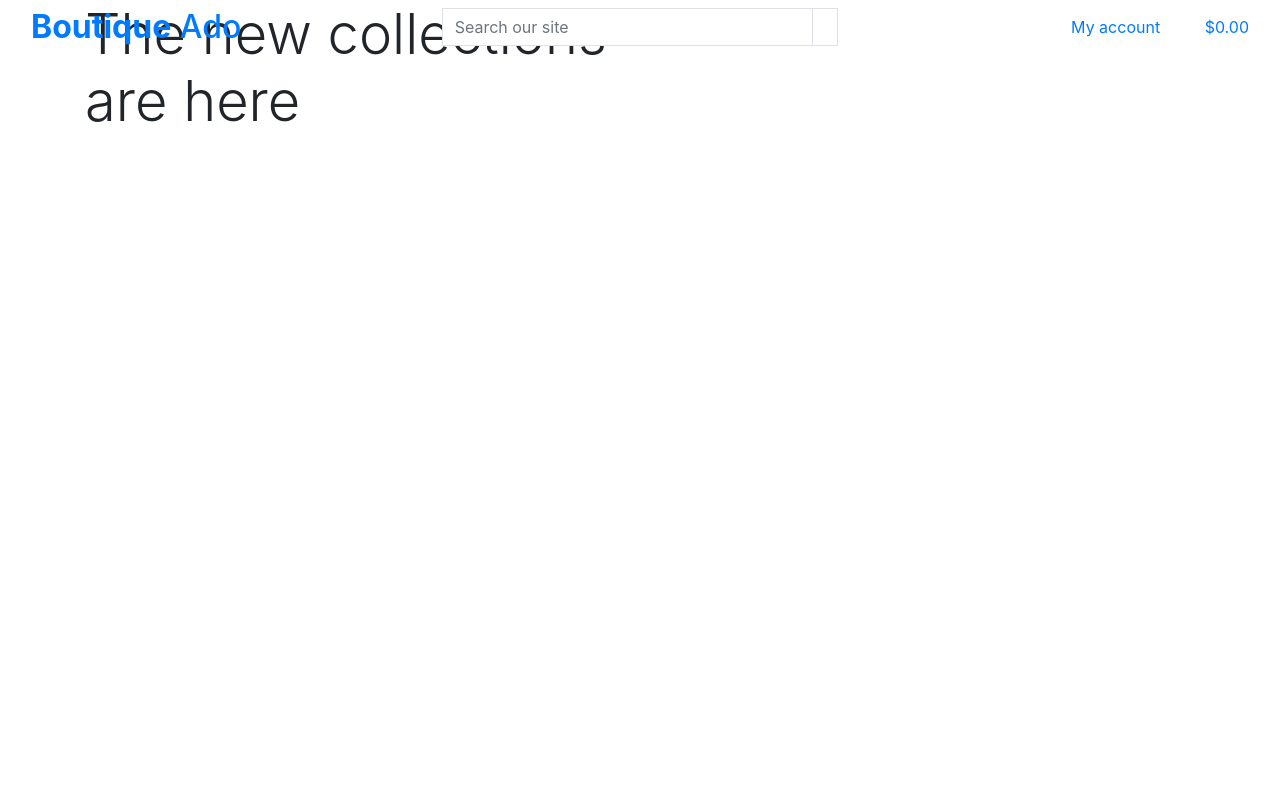
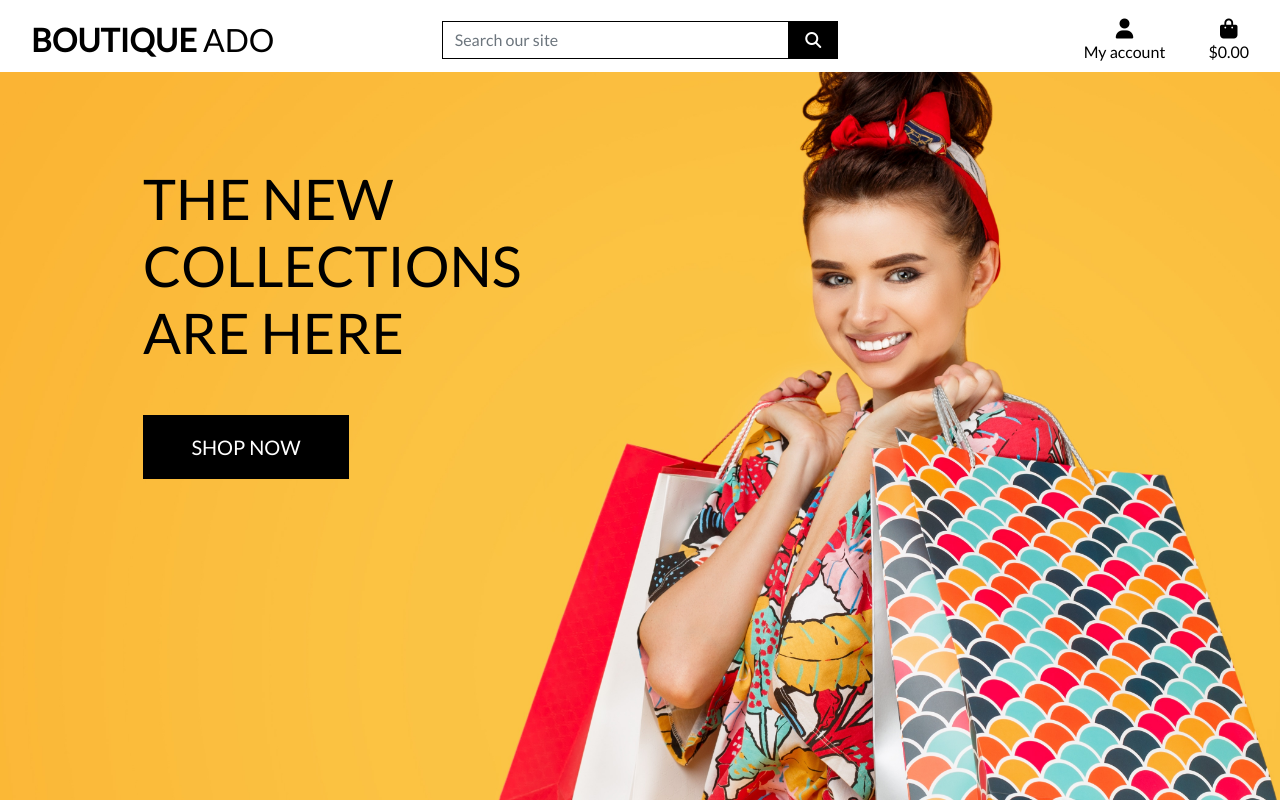
Before and after one commit to Matte-gtr/boutique_ado_v1, a Django app: page / in a window 1280 px wide. Run offline with Django 3.2, Linux system fonts and the light colour scheme; some libraries are stand-ins or nearby versions.

Commit message:
completed home page header and css

```diff
--- a/boutique_ado/settings.py
+++ b/boutique_ado/settings.py
@@ -146,3 +146,7 @@ USE_TZ = True
 # https://docs.djangoproject.com/en/3.1/howto/static-files/
 
 STATIC_URL = '/static/'
+STATICFILES_DIRS = (os.path.join(BASE_DIR, 'static'),)
+
+MEDIA_URL = '/media/'
+MEDIA_ROOT = os.path.join(BASE_DIR, 'media')
--- a/boutique_ado/urls.py
+++ b/boutique_ado/urls.py
@@ -15,9 +15,11 @@ Including another URLconf
 """
 from django.contrib import admin
 from django.urls import path, include
+from django.conf import settings
+from django.conf.urls.static import static
 
 urlpatterns = [
     path('admin/', admin.site.urls),
     path('accounts/', include('allauth.urls')),
     path('', include('home.urls')),
-]
+] + static(settings.MEDIA_URL, document_root=settings.MEDIA_ROOT)
--- a/home/templates/home/index.html
+++ b/home/templates/home/index.html
@@ -19,7 +19,7 @@
                 </h1>
                 <div class="my-5">
                     <h4>
-                        <a href="" class="shop-now-button btn btn-lg rounded-0 text-uppercase py-3"></a>
+                        <a href="" class="shop-now-button btn btn-lg rounded-0 text-uppercase py-3">shop now</a>
                     </h4>
                 </div>
             </div>
--- /dev/null
+++ b/static/css/base.css
@@ -0,0 +1,79 @@
+html {
+    height: 100%;
+}
+
+body {
+    background: url('/media/homepage_background_cropped.jpg') no-repeat center center fixed;
+    background-size: cover;
+    height: calc(100vh-164px);
+    color: #555;
+    font-family: 'Lato'
+}
+
+.icon {
+    align-items: center;
+    display: inline-flex;
+    justify-content: center;
+    height: 1.5rem;
+    width: 1.5rem;
+}
+
+.logo-font {
+    text-transform: uppercase
+}
+
+.main-logo-link {
+    width: fit-content;
+}
+
+.shop-now-button {
+    background: black;
+    color: white;
+    min-width: 206px;
+}
+
+.btn-black {
+    background: black;
+    color: white;
+}
+
+.shop-now-button:hover,
+.shop-now-button:active,
+.shop-now-button:focus,
+btn-black:hover,
+btn-black:active,
+btn-black:focus {
+    background: #222;
+    color: white;
+}
+
+.text-black {
+    color: #000 !important;
+}
+
+.border-black {
+    border: 1px solid black !important;
+}
+
+/*-------------------------- media queries */
+
+/* slightly larger container on medium and up */
+@media (min-width: 1200px) {
+    .container {
+        max-width: 80%;
+    }
+}
+
+@media (min-width: 992px) {
+    .fixed-top-desktop-only {
+        position: fixed;
+        top: 0;
+        right: 0;
+        left: 0;
+        z-index: 1030;
+    }
+
+    .header-container {
+        padding-top: 164px;
+    }
+}
--- a/templates/base.html
+++ b/templates/base.html
@@ -7,19 +7,22 @@
         <meta hhtp-equiv="X-UA-Compatible" content="ie=edge">
         <meta charset="utf-8">
         <meta name="viewport" content="width=device-width, initial-scale=1, shrink-to-fit=no">
-    {% endblock%}
+    {% endblock %}
 
     {% block extra_meta %}
     {% endblock%}
 
     {% block corecss %}
         <link rel="stylesheet" href="https://maxcdn.bootstrapcdn.com/bootstrap/4.0.0/css/bootstrap.min.css" integrity="sha384-Gn5384xqQ1aoWXA+058RXPxPg6fy4IWvTNh0E263XmFcJlSAwiGgFAW/dAiS6JXm" crossorigin="anonymous">
+        <link href="https://fonts.googleapis.com/css2?family=Lato&display=swap" rel="stylesheet">
+        <link href="{% static 'css/base.css' %}" rel="stylesheet" type="text/css">
     {% endblock%}
 
     {% block extra_css %}
     {% endblock%}
 
     {% block corejs %}
+        <script src="https://kit.fontawesome.com/61719d41d6.js" crossorigin="anonymous"></script>
         <script src="https://code.jquery.com/jquery-3.2.1.slim.min.js" integrity="sha384-KJ3o2DKtIkvYIK3UENzmM7KCkRr/rE9/Qpg6aAZGJwFDMVNA/GpGFF93hXpG5KkN" crossorigin="anonymous"></script>
         <script src="https://cdnjs.cloudflare.com/ajax/libs/popper.js/1.12.9/umd/popper.min.js" integrity="sha384-ApNbgh9B+Y1QKtv3Rn7W3mgPxhU9K/ScQsAP7hUibX39j7fakFPskvXusvfa0b4Q" crossorigin="anonymous"></script>
         <script src="https://maxcdn.bootstrapcdn.com/bootstrap/4.0.0/js/bootstrap.min.js" integrity="sha384-JZR6Spejh4U02d8jOt6vLEHfe/JQGiRRSQQxSfFWpi1MquVdAyjUar5+76PVCmYl" crossorigin="anonymous"></script>
@@ -32,7 +35,7 @@
   </head>
   <body>
     <header class="container-fluid fixed-top">
-        <div class="row">
+        <div id="topnav" class="row bg-white pt-lg-2 d-none d-lg-flex">
             <div class="col-12 col-lg-4 my-auto py-1 py-lg-0 text-center text-lg-left">
                 <a href="{% url 'home' %" class="nav-link main-logo-link">
                     <h2 class="logo-font text-black my-0"><strong>Boutique</strong> Ado</h2>
```
Also changed, not shown: media/homepage_background_cropped.jpg (added).
